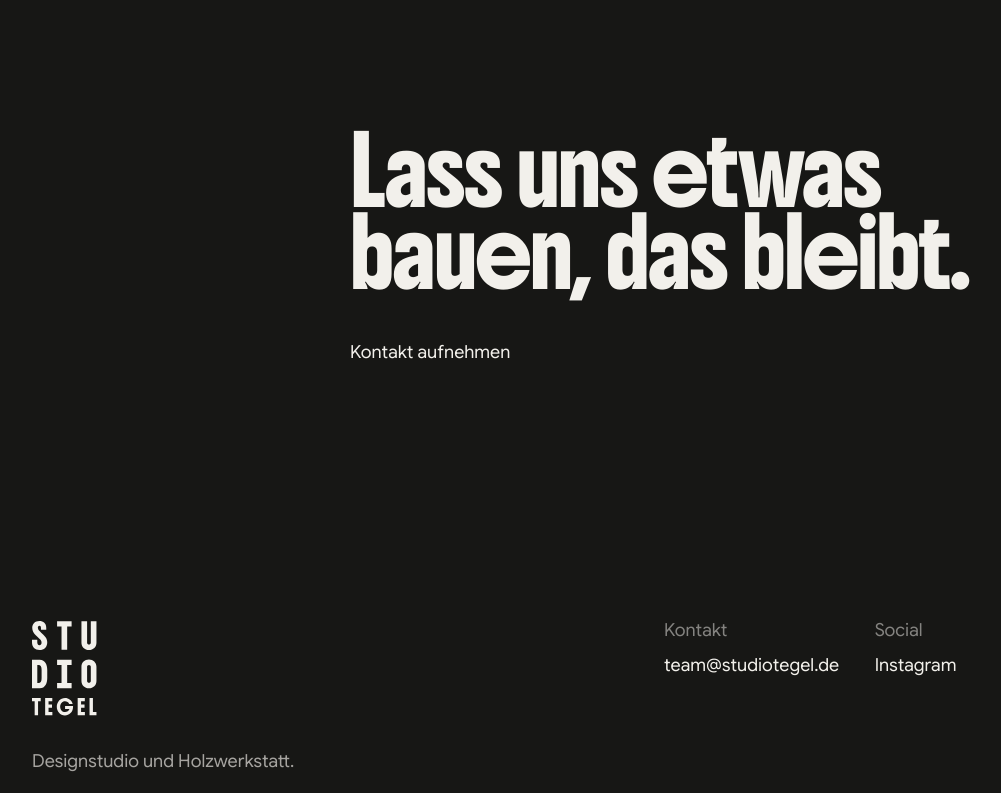
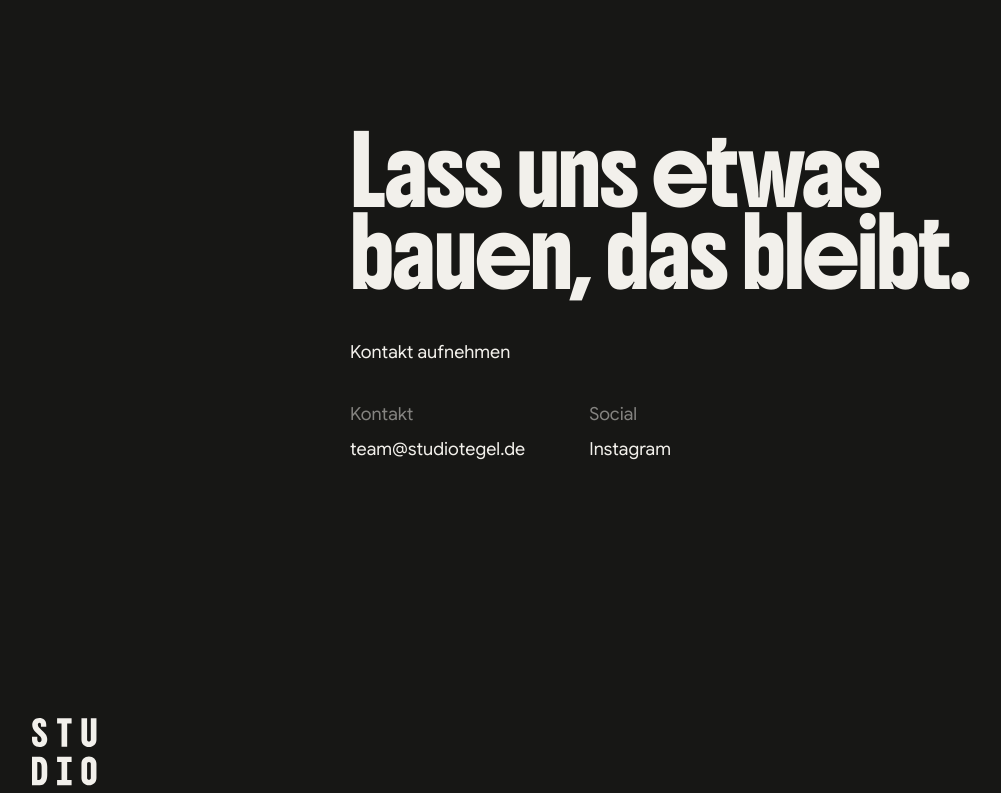
Before and after one commit to brandonhaslegs/studio-tegel, a Next.js app: page / in a window 1280 px wide. Shown: the part 4520-5313 px from the top of the page, without its empty margins (0-1001 px from the left). Built offline with nearby package versions, Linux system fonts and the light colour scheme.

Commit message:
Reposition homepage footer contacts

```diff
--- a/src/app/page.tsx
+++ b/src/app/page.tsx
@@ -43,9 +43,9 @@ export default function Home() {
 
     <section className="bg-ink px-4 py-24 text-paper md:px-8 md:py-40">
       <div className="grid grid-cols-1 gap-14 md:grid-cols-12">
-        <div className="md:col-span-8 md:col-start-4"><h2 className="headline max-w-[10ch]">Lass uns etwas bauen, das bleibt.</h2><a className="nav-text mt-12 inline-block underline underline-offset-4" href="mailto:team@studiotegel.de">Kontakt aufnehmen</a></div>
+        <div className="md:col-span-8 md:col-start-4"><h2 className="headline max-w-[10ch]">Lass uns etwas bauen, das bleibt.</h2><a className="nav-text mt-12 inline-block underline underline-offset-4" href="mailto:team@studiotegel.de">Kontakt aufnehmen</a><div className="mt-10 flex flex-wrap gap-x-16 gap-y-8"><div><p className="nav-text mb-3 text-paper/50">Kontakt</p><a className="project-copy underline underline-offset-4" href="mailto:team@studiotegel.de">team@studiotegel.de</a></div><div><p className="nav-text mb-3 text-paper/50">Social</p><a className="project-copy underline underline-offset-4" href="https://www.instagram.com/studio_tegel/" rel="noreferrer" target="_blank">Instagram</a></div></div></div>
       </div>
     </section>
-    <Footer />
+    <Footer showContact={false} />
   </main>;
 }
--- a/src/components/footer.tsx
+++ b/src/components/footer.tsx
@@ -1,12 +1,11 @@
 import Link from "next/link";
 import { StudioTegelMark } from "@/components/studio-tegel-mark";
 
-export function Footer() {
+export function Footer({ showContact = true }: { showContact?: boolean }) {
   return <footer className="site-footer bg-ink px-4 pb-5 pt-16 text-paper md:px-8 md:pt-24">
     <div className="grid grid-cols-1 gap-12 md:grid-cols-12">
       <div className="col-span-1 md:col-span-3"><Link href="/" className="mb-8 block w-fit" aria-label="Studio Tegel, Startseite"><StudioTegelMark className="h-24 w-[66px]" /></Link><p className="project-copy text-paper/65">Designstudio und Holzwerkstatt.</p></div>
-      <div className="col-span-1 md:col-start-7 md:col-span-2"><p className="nav-text mb-3 text-paper/50">Kontakt</p><a className="project-copy underline underline-offset-4" href="mailto:team@studiotegel.de">team@studiotegel.de</a></div>
-      <div className="col-span-1 md:col-span-2"><p className="nav-text mb-3 text-paper/50">Social</p><a className="project-copy underline underline-offset-4" href="https://www.instagram.com/studio_tegel/" rel="noreferrer" target="_blank">Instagram</a></div>
+      {showContact && <><div className="col-span-1 md:col-start-7 md:col-span-2"><p className="nav-text mb-3 text-paper/50">Kontakt</p><a className="project-copy underline underline-offset-4" href="mailto:team@studiotegel.de">team@studiotegel.de</a></div><div className="col-span-1 md:col-span-2"><p className="nav-text mb-3 text-paper/50">Social</p><a className="project-copy underline underline-offset-4" href="https://www.instagram.com/studio_tegel/" rel="noreferrer" target="_blank">Instagram</a></div></>}
     </div>
     <div className="mt-24 flex items-end justify-end border-t border-paper/20 pt-4"><div className="flex gap-4"><Link className="nav-text text-paper/50" href="/agb">AGB</Link><Link className="nav-text text-paper/50" href="/datenschutz">Datenschutz</Link><p className="nav-text text-paper/50">© 2026</p></div></div>
   </footer>;
```
